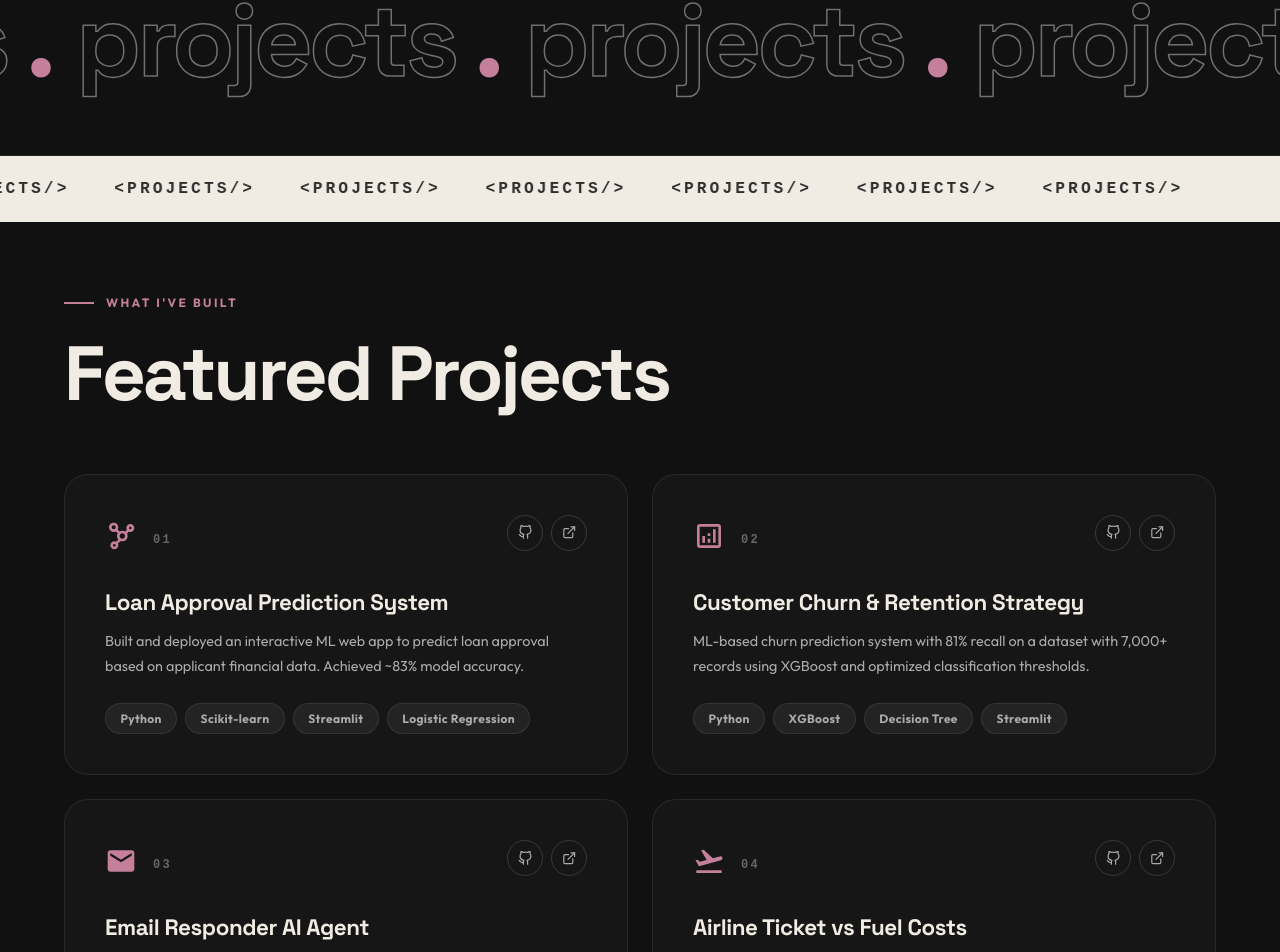
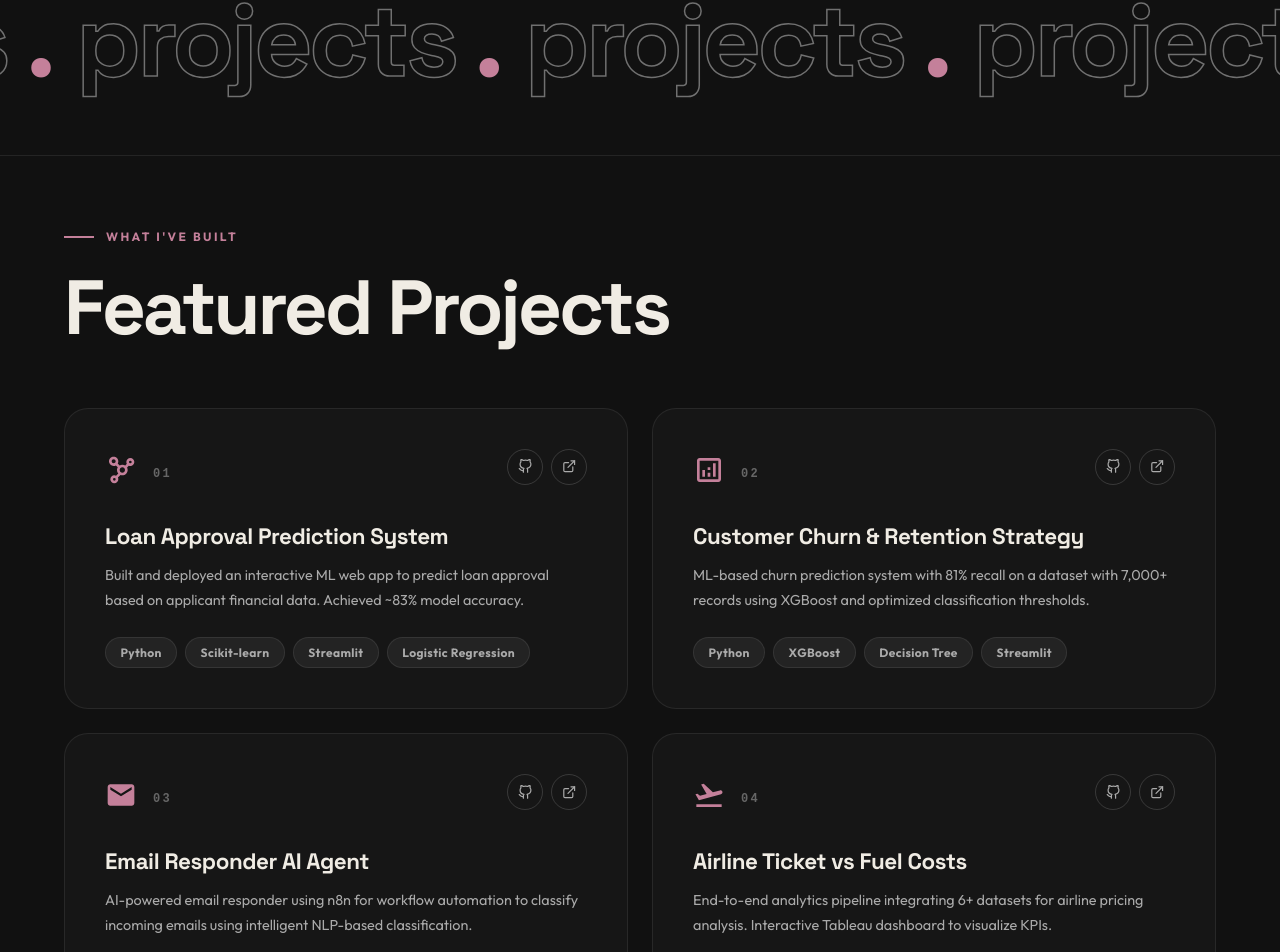
Before and after one commit to connectwithvanshika/Portfolio-2026, a React (Vite) app: page / in a window 1280 px wide. Shown: the part 6186-7138 px from the top of the page. Built offline with nearby package versions, Linux system fonts and the light colour scheme.

Commit message:
proj changes

```diff
--- a/src/components/Projects.jsx
+++ b/src/components/Projects.jsx
@@ -75,7 +75,7 @@ const Projects = () => (
     <Marquee text="projects" />
 
     {/* Pixel-style retro heading band */}
-    <PixelMarquee />
+    {/* <PixelMarquee /> */}
 
     <div className="container" style={{ marginTop: '4rem' }}>
       <p className="section-label">What I've built</p>
```
